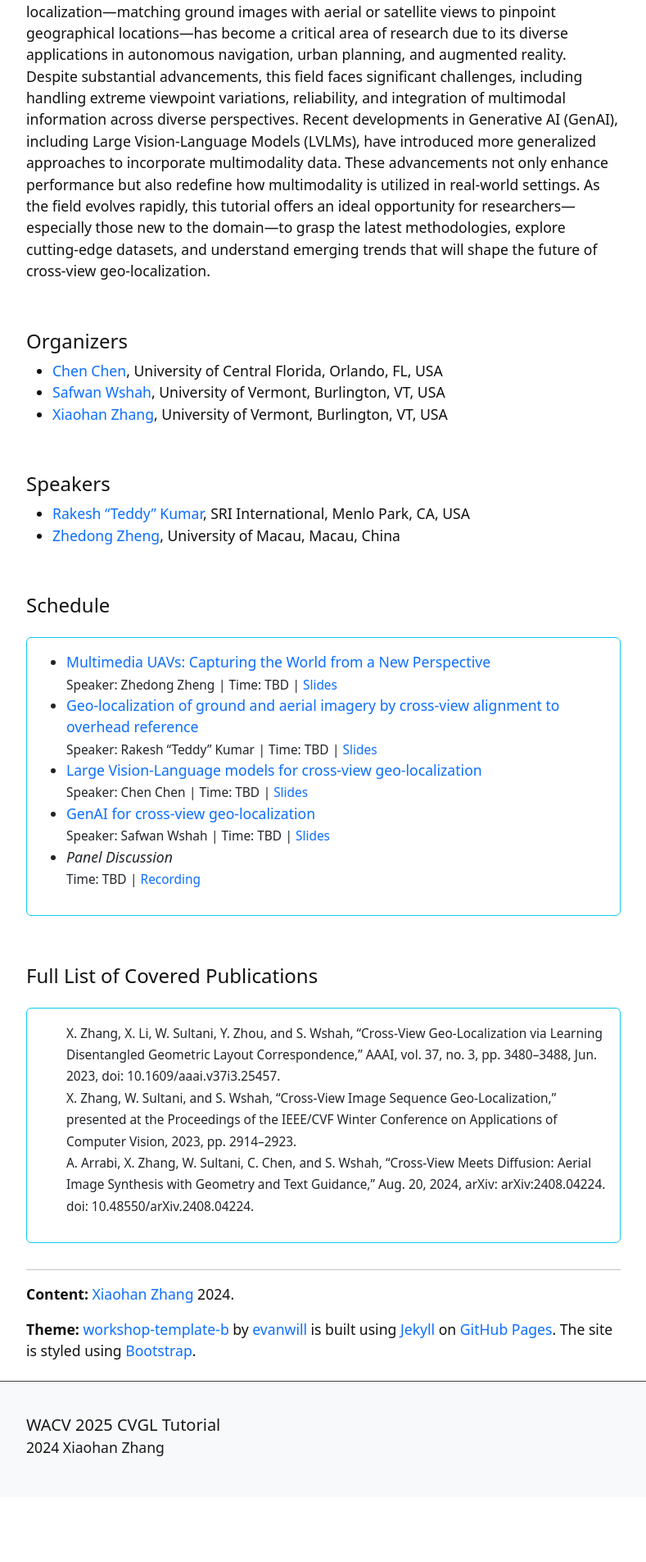
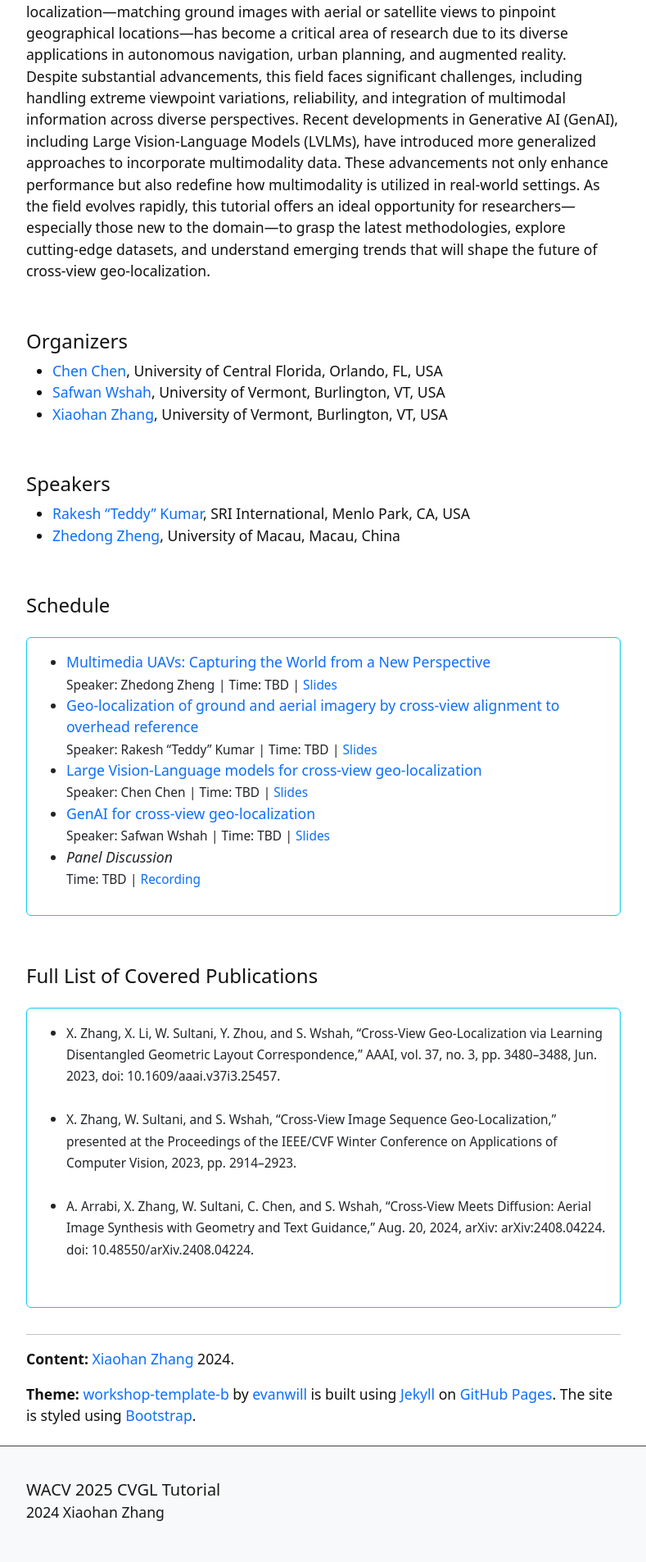
Before and after one commit to zxh009123/WACV25_CVGL_Tutorial, a Jekyll site: the page built from index.md, in a window 1280 px wide. Shown: the part 750-2655 px from the top of the page at 82% size, without its empty margins (245-1034 px from the left). Built offline with Jekyll 4.4.1, drawn with Linux system fonts in a browser that asks for light colours; before the commit the page ends 2576 px from its top, so only the background shows below that.

Commit message:
add disc

```diff
--- a/_includes/publications.html
+++ b/_includes/publications.html
@@ -5,10 +5,10 @@
     <div class="m-3 col-12" >
         <div class="card border-info">
             <div class="card-body">
-                <ul>
-                    <small>X. Zhang, X. Li, W. Sultani, Y. Zhou, and S. Wshah, “Cross-View Geo-Localization via Learning Disentangled Geometric Layout Correspondence,” AAAI, vol. 37, no. 3, pp. 3480–3488, Jun. 2023, doi: 10.1609/aaai.v37i3.25457.</small><br>
-                    <small>X. Zhang, W. Sultani, and S. Wshah, “Cross-View Image Sequence Geo-Localization,” presented at the Proceedings of the IEEE/CVF Winter Conference on Applications of Computer Vision, 2023, pp. 2914–2923.</small><br>
-                    <small>A. Arrabi, X. Zhang, W. Sultani, C. Chen, and S. Wshah, “Cross-View Meets Diffusion: Aerial Image Synthesis with Geometry and Text Guidance,” Aug. 20, 2024, arXiv: arXiv:2408.04224. doi: 10.48550/arXiv.2408.04224.</small><br>
+                <ul style="list-style-type:disc">
+                    <li><small>X. Zhang, X. Li, W. Sultani, Y. Zhou, and S. Wshah, “Cross-View Geo-Localization via Learning Disentangled Geometric Layout Correspondence,” AAAI, vol. 37, no. 3, pp. 3480–3488, Jun. 2023, doi: 10.1609/aaai.v37i3.25457.</small></li><br>
+                    <li><small>X. Zhang, W. Sultani, and S. Wshah, “Cross-View Image Sequence Geo-Localization,” presented at the Proceedings of the IEEE/CVF Winter Conference on Applications of Computer Vision, 2023, pp. 2914–2923.</small></li><br>
+                    <li><small>A. Arrabi, X. Zhang, W. Sultani, C. Chen, and S. Wshah, “Cross-View Meets Diffusion: Aerial Image Synthesis with Geometry and Text Guidance,” Aug. 20, 2024, arXiv: arXiv:2408.04224. doi: 10.48550/arXiv.2408.04224.</small></li><br>
                 </ul>
             </div>
         </div>
```
